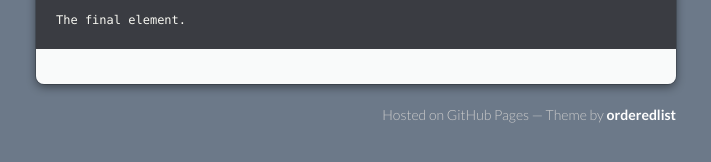
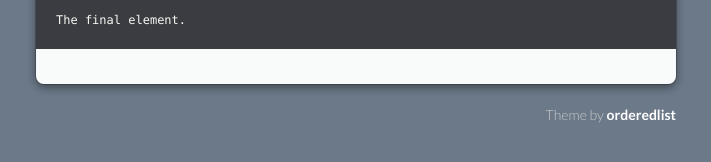
Before and after one commit to skyfe79/blog, a Jekyll site: the page built from index.md, in a window 1280 px wide and 900 px high, scrolled down 2530 px. Shown: the part 705-867 px from the top of the window, without its empty margins (284-995 px from the left). Built offline with Jekyll 4.4.1, drawn with Linux system fonts in a browser that asks for light colours.

Commit message:
테마 수정 중

```diff
--- a/_layouts/default.html
+++ b/_layouts/default.html
@@ -35,8 +35,8 @@
       </section>
     </div>
     <footer>
-     <p>&nbsp;</a></p>
-     <p>Hosted on GitHub Pages &mdash; Theme by <a href="https://github.com/orderedlist">orderedlist</a></p>
+     <p></a></p>
+     <p>Theme by <a href="https://github.com/orderedlist">orderedlist</a></p>
     </footer>
     <!--[if !IE]><script>fixScale(document);</script><![endif]-->
 
```
Also changed, not shown: 3 other files.
